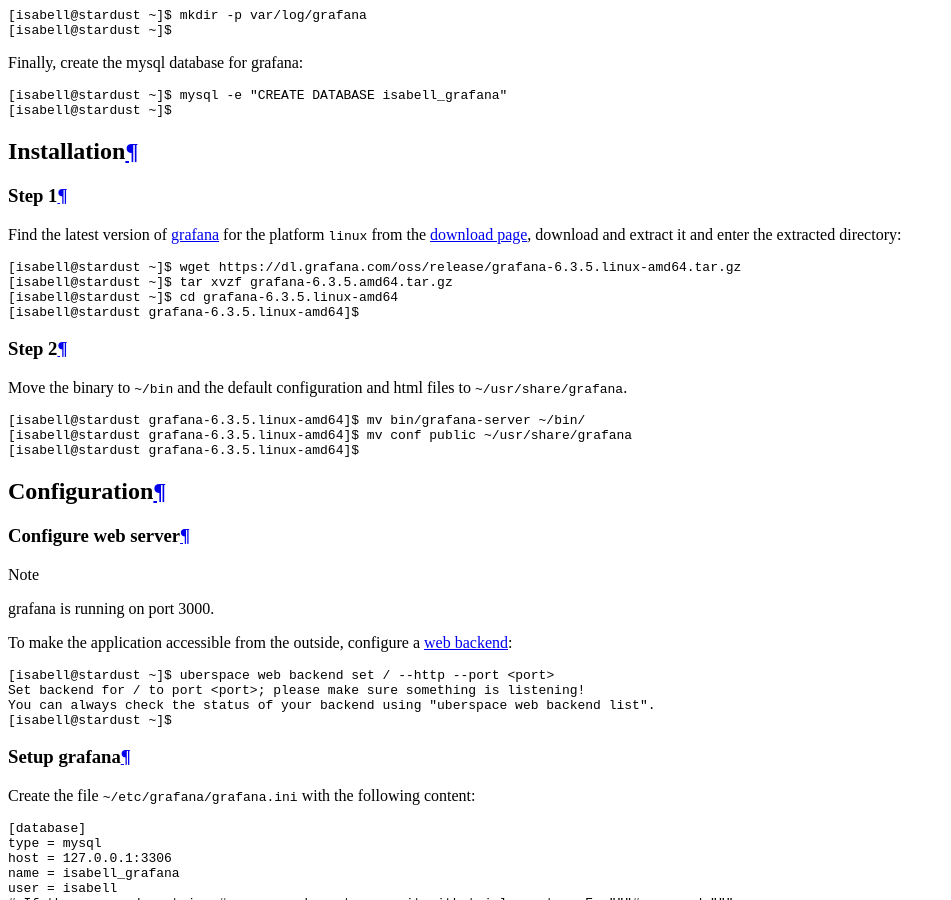
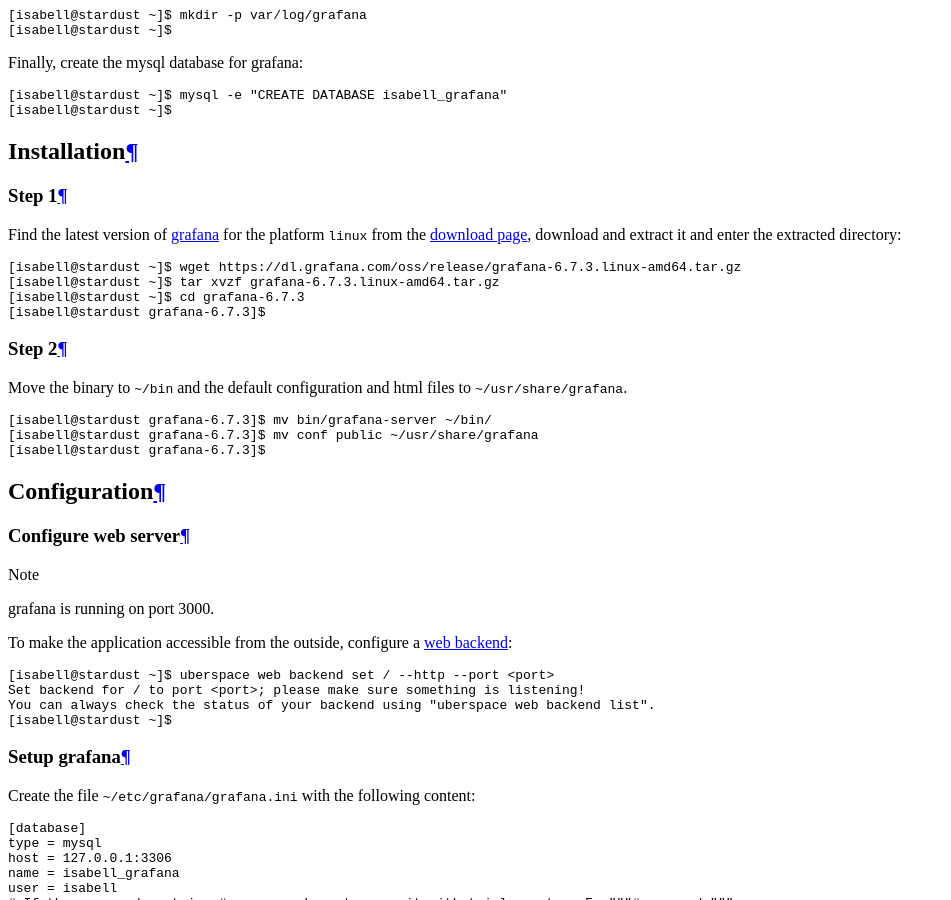
Before and after one commit to Uberspace/lab, a Sphinx documentation site: the page built from source/guide_grafana.rst, in a window 1280 px wide and 900 px high, scrolled down 3998 px. Shown: the whole window, without its empty margins (0-951 px from the left). Built offline with Sphinx 7.4.7 and the Read the Docs theme 2.0.0, drawn with Linux system fonts in a browser that asks for light colours; some of the changed text lies outside the part shown.

Commit message:
[grafana] update grafana version

```diff
--- a/source/guide_grafana.rst
+++ b/source/guide_grafana.rst
@@ -77,10 +77,10 @@
 
 ::
 
- [isabell@stardust ~]$ wget https://dl.grafana.com/oss/release/grafana-6.3.5.linux-amd64.tar.gz
- [isabell@stardust ~]$ tar xvzf grafana-6.3.5.amd64.tar.gz
- [isabell@stardust ~]$ cd grafana-6.3.5.linux-amd64
- [isabell@stardust grafana-6.3.5.linux-amd64]$
+ [isabell@stardust ~]$ wget https://dl.grafana.com/oss/release/grafana-6.7.3.linux-amd64.tar.gz
+ [isabell@stardust ~]$ tar xvzf grafana-6.7.3.linux-amd64.tar.gz
+ [isabell@stardust ~]$ cd grafana-6.7.3
+ [isabell@stardust grafana-6.7.3]$
 
 Step 2
 ------
@@ -89,9 +89,9 @@
 
 ::
 
- [isabell@stardust grafana-6.3.5.linux-amd64]$ mv bin/grafana-server ~/bin/
- [isabell@stardust grafana-6.3.5.linux-amd64]$ mv conf public ~/usr/share/grafana
- [isabell@stardust grafana-6.3.5.linux-amd64]$
+ [isabell@stardust grafana-6.7.3]$ mv bin/grafana-server ~/bin/
+ [isabell@stardust grafana-6.7.3]$ mv conf public ~/usr/share/grafana
+ [isabell@stardust grafana-6.7.3]$
 
 Configuration
 =============
@@ -173,6 +173,6 @@
 
 ----
 
-Tested with grafana_ 6.3.5, Uberspace 7.3.6.1
+Tested with grafana_ 6.7.3, Uberspace 7.6.1.2
 
 .. author_list::
```
